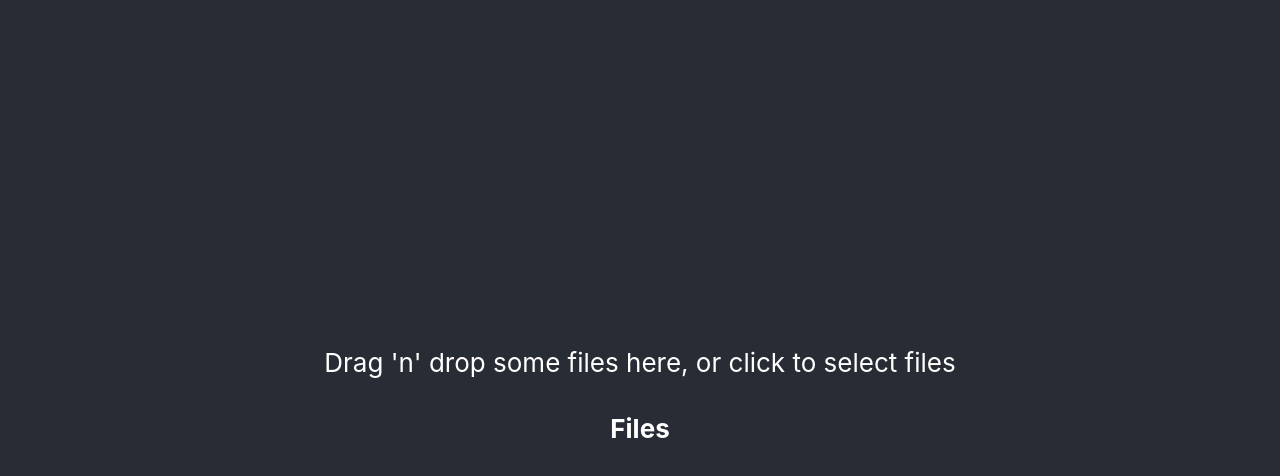
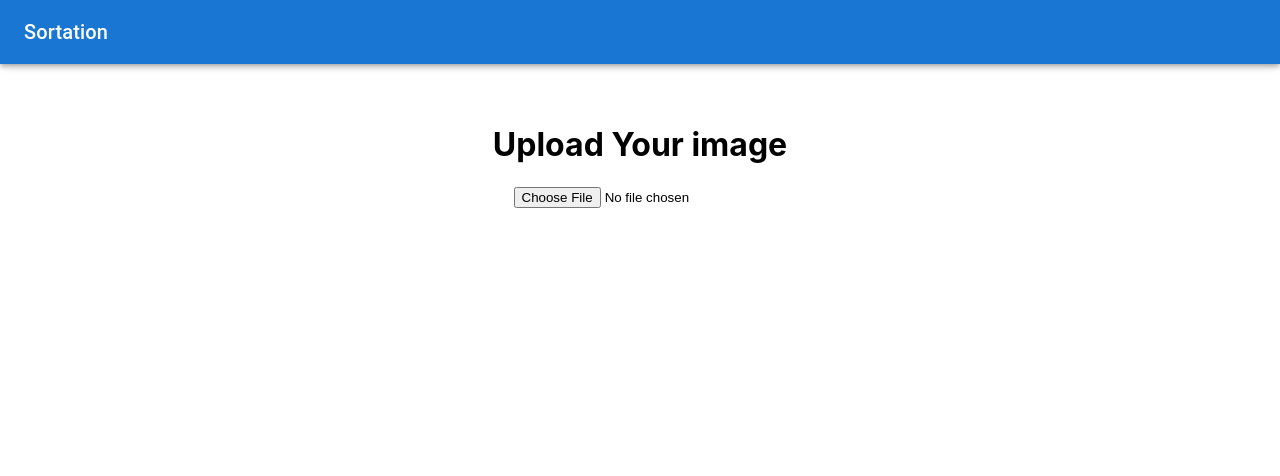
Before and after one commit to MohamedIkhlaf/Sortation, a React (Create React App) app: page / in a window 1280 px wide. Shown: the top 476 px of the page. Built offline with nearby package versions, Linux system fonts and the light colour scheme.

Commit message:
create homepage

```diff
--- a/package.json
+++ b/package.json
@@ -3,6 +3,9 @@
   "version": "0.1.0",
   "private": true,
   "dependencies": {
+    "@emotion/react": "^11.10.5",
+    "@emotion/styled": "^11.10.5",
+    "@mui/material": "^5.11.0",
     "@testing-library/jest-dom": "^5.16.5",
     "@testing-library/react": "^13.4.0",
     "@testing-library/user-event": "^13.5.0",
--- a/src/App.js
+++ b/src/App.js
@@ -1,13 +1,13 @@
 import './App.css';
-import ImageUpload from './ImageUpload'
+import ImageUpload from './Components/ImageUpload'
+import Homepage from './Components/Homepage';
 
 function App() {
   return (
     <div className="App">
-      <header className="App-header">
-        <ImageUpload />
 
-      </header>
+      <Homepage />
+
     </div>
   );
 }
--- /dev/null
+++ b/src/Components/Homepage.jsx
@@ -0,0 +1,62 @@
+import React from "react";
+import GlobalStyles from '@mui/material/GlobalStyles';
+import AppBar from '@mui/material/AppBar';
+import Container from '@mui/material/Container';
+import Toolbar from '@mui/material/Toolbar';
+import Link from '@mui/material/Link';
+import Typography from '@mui/material/Typography';
+import { createTheme, ThemeProvider } from '@mui/material/styles';
+import ImageUpload from "./ImageUpload";
+
+
+
+function Copyright(props) {
+    return (
+      <Typography variant="body2" color="text.secondary" align="center" {...props}>
+        {'Copyright © '}
+        <Link color="inherit" href="#">
+          Sortation
+        </Link>{' '}
+        {new Date().getFullYear()}
+        {'.'}
+      </Typography>
+    );
+  }
+
+  const theme = createTheme();
+
+function Homepage() {
+
+    return (
+
+        <ThemeProvider theme={theme}>
+        {/* <CssBaseline /> */}
+        <GlobalStyles styles={{ ul: { margin: 0, padding: 0, listStyle: 'none' } }} />
+        <AppBar>
+          <Toolbar>
+            <Typography variant="h6" color="inherit" noWrap>
+              Sortation
+            </Typography>
+          </Toolbar>
+        </AppBar>
+
+        <Container component="main" maxWidth="sm" sx={{ mb: 4, mt: 10 }}>
+
+        <div style={{ padding: "24px 24px 24px 24px", textAlign: "center"}}>
+            <h1>Upload Your image</h1>
+            {/* <p>Voeg hier nieuwe declaraties toe en bekijk je ingediende declaraties.</p> */}
+
+            <div className='cardrow'>
+                <ImageUpload/>
+
+           </div>
+        </div>
+
+          {/* <Copyright /> */}
+        </Container>
+      </ThemeProvider>
+
+    )
+}
+
+export default Homepage
--- /dev/null
+++ b/src/Components/ImageUpload.js
@@ -0,0 +1,32 @@
+import React, { useState } from 'react';
+
+function ImageUpload() {
+  const [file, setFile] = useState(null);
+  const [error, setError] = useState(null);
+
+  const types = ['image/png', 'image/jpeg', 'image/jpg'];
+
+  const handleChange = (e) => {
+    let selected = e.target.files[0];
+
+    if (selected && types.includes(selected.type)) {
+      setFile(selected);
+      setError('');
+    } else {
+      setFile(null);
+      setError('Please select an image file (png or jpeg)');
+    }
+  }
+
+  return (
+    <form>
+      <input type="file" onChange={handleChange} />
+      <div className="output">
+        {error && <div className="error">{error}</div>}
+        {file && <div>{file.name}</div>}
+      </div>
+    </form>
+  );
+}
+
+export default ImageUpload;
--- a/src/ImageUpload.js
+++ /dev/null
@@ -1,27 +0,0 @@
-import React from 'react';
-import { useDropzone } from 'react-dropzone';
-
-function ImageUpload() {
-  const { acceptedFiles, getRootProps, getInputProps } = useDropzone();
-
-  const files = acceptedFiles.map(file => (
-    <li key={file.path}>
-      {file.path} - {file.size} bytes
-    </li>
-  ));
-
-  return (
-    <section className="container">
-      <div {...getRootProps({ className: 'dropzone' })}>
-        <input {...getInputProps()} />
-        <p>Drag 'n' drop some files here, or click to select files</p>
-      </div>
-      <aside>
-        <h4>Files</h4>
-        <ul>{files}</ul>
-      </aside>
-    </section>
-  );
-}
-
-export default ImageUpload;
```
Also changed, not shown: 1 other file (tests, documents, lock files or other folders).
